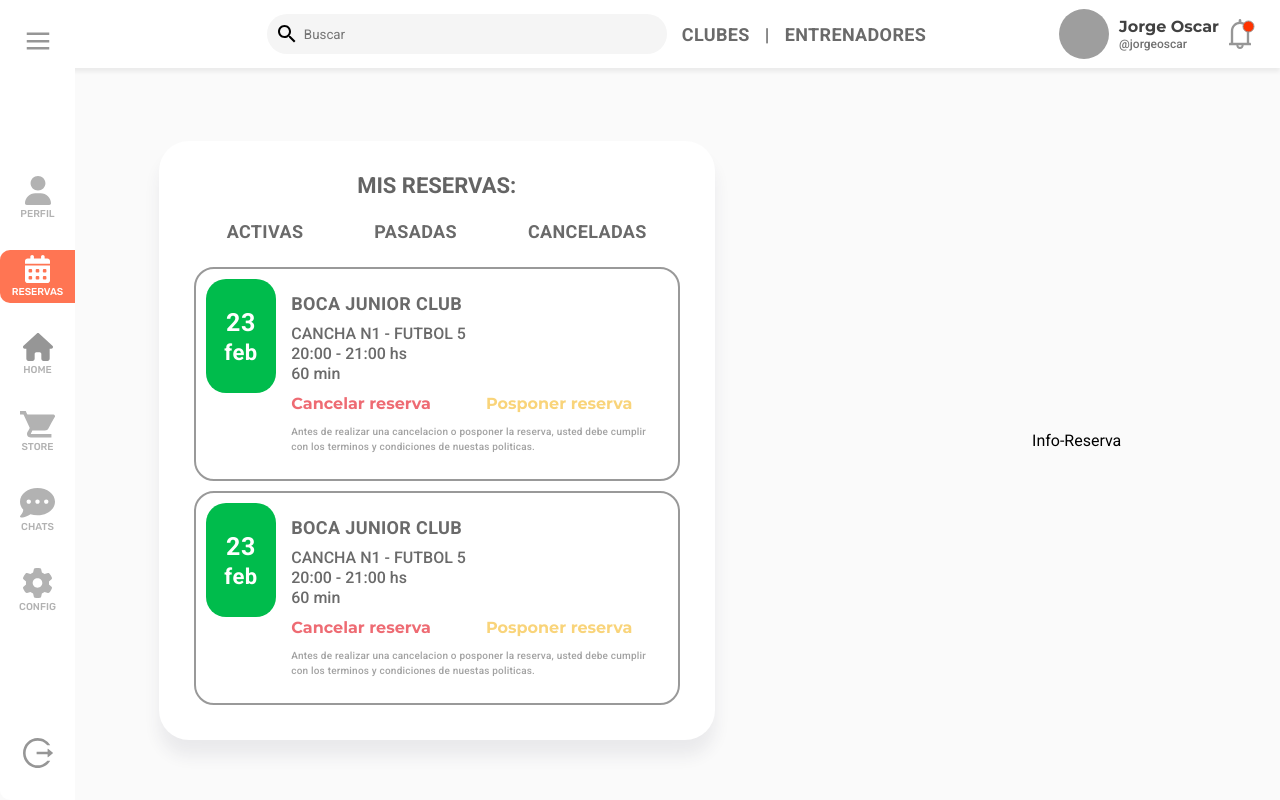
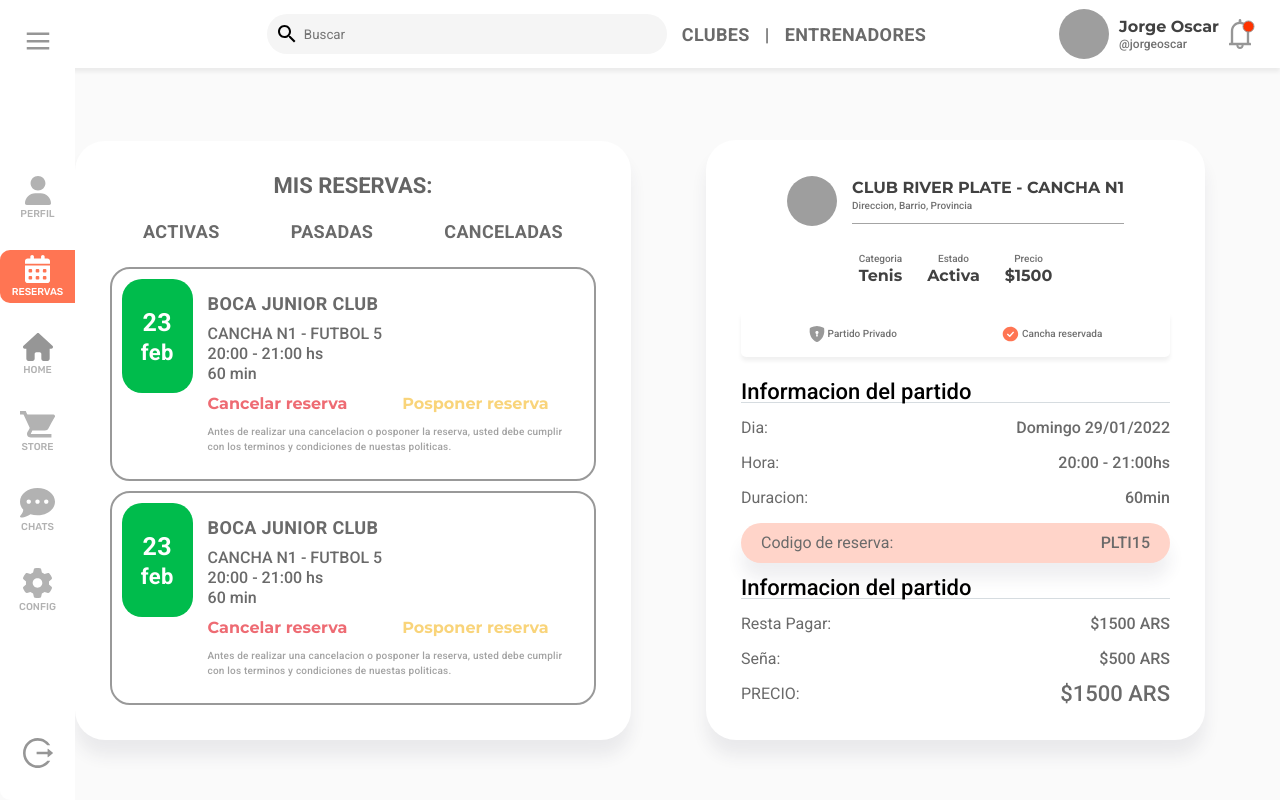
Before and after one commit to ezeqduarte-StarAppX/dep, a React (Create React App) app: page /reservas in a window 1280 px wide. Built offline with nearby package versions, Linux system fonts and the light colour scheme; grey boxes are pictures that could not be loaded; a web font is replaced by a local one.

Commit message:
avances page reservas

```diff
--- a/src/componentes/Reservas/Info-Reserva/InfoReserva.jsx
+++ b/src/componentes/Reservas/Info-Reserva/InfoReserva.jsx
@@ -1,8 +1,70 @@
-import React from 'react'
-import "./infoReserva.css"
+import React from "react";
+import "./infoReserva.css";
 
 export default function InfoReserva() {
   return (
-    <div>Info-Reserva</div>
-  )
+    <div className="info-reserva">
+      <div className="principal-info-reserva">
+        <img
+          src="https://images3.alphacoders.com/990/990040.jpg"
+          alt="club-reserva"
+        />
+        <div>
+          <p>CLUB RIVER PLATE - CANCHA N1</p>
+          <p>Direccion, Barrio, Provincia</p>
+        </div>
+      </div>
+      <div className="more-info-reserva">
+        <div>
+          <p>Categoria</p>
+          <p>Tenis</p>
+        </div>
+        <div>
+          <p>Estado</p>
+          <p>Activa</p>
+        </div>
+        <div>
+          <p>Precio</p>
+          <p>$1500</p>
+        </div>
+      </div>
+      <div className="details-info-reserva">
+        <div>
+          <img src="./svg/private.svg" alt="partido-privado" />
+          <p>Partido Privado</p>
+        </div>
+        <div>
+          <img src="./svg/reserved.svg" alt="cancha-reservada" />
+          <p>Cancha reservada</p>
+        </div>
+      </div>
+
+      <div className="extend-info-reserva">
+        <h4>Informacion del partido</h4>
+        <div>
+          <p>Dia: </p> <span>Domingo 29/01/2022</span>
+        </div>
+        <div>
+          <p>Hora:</p> <span>20:00 - 21:00hs</span>
+        </div>
+        <div>
+          <p>Duracion: </p> <span>60min</span>
+        </div>
+        <div className="code">
+          <p>Codigo de reserva:</p> <span> PLTI15</span>
+        </div>
+
+        <h4>Informacion del partido</h4>
+        <div>
+          <p>Resta Pagar: </p> <span>$1500 ARS</span>
+        </div>
+        <div>
+          <p>Seña:</p> <span>$500 ARS</span>
+        </div>
+        <div>
+          <p>PRECIO: </p> <span id="final-price">$1500 ARS</span>
+        </div>
+      </div>
+    </div>
+  );
 }
--- a/src/componentes/Reservas/Info-Reserva/infoReserva.css
+++ b/src/componentes/Reservas/Info-Reserva/infoReserva.css
@@ -0,0 +1,170 @@
+.info-reserva {
+  background: #ffffff;
+  box-shadow: 0px 16px 16px rgba(50, 50, 71, 0.08);
+  border-radius: 30px;
+  display: flex;
+  flex-direction: column;
+  justify-content: center;
+  align-items: center;
+  gap: 25px;
+  padding: 35px;
+  width: 499px;
+  height: 600px;
+}
+
+.principal-info-reserva {
+  display: flex;
+  justify-content: center;
+  align-items: center;
+  gap: 15px;
+}
+
+.principal-info-reserva img {
+  width: 50px;
+  height: 50px;
+  border-radius: 100px;
+  object-fit: fill;
+}
+
+.principal-info-reserva div > p:first-child {
+  font-family: "Montserrat";
+  font-weight: 700;
+  font-size: 16px;
+  line-height: 20px;
+  color: rgba(18, 18, 18, 0.8);
+}
+
+.principal-info-reserva div > p:last-child {
+  font-weight: 500;
+  font-size: 10px;
+  line-height: 15px;
+  color: rgba(18, 18, 18, 0.6);
+  border-bottom: 1px solid rgba(0, 0, 0, 0.357);
+  padding-bottom: 10px;
+}
+
+.more-info-reserva {
+  display: flex;
+  justify-content: center;
+  align-items: center;
+  gap: 25px;
+}
+
+.more-info-reserva > div {
+  display: flex;
+  flex-direction: column;
+  justify-content: center;
+  align-items: center;
+}
+
+.more-info-reserva > div > p:first-child {
+  font-family: "Roboto";
+  font-style: normal;
+  font-weight: 500;
+  font-size: 10px;
+  line-height: 15px;
+  color: rgba(18, 18, 18, 0.6);
+}
+
+.more-info-reserva > div > p:last-child {
+  font-family: "Montserrat";
+  font-style: normal;
+  font-weight: 700;
+  font-size: 16px;
+  line-height: 20px;
+  color: rgba(18, 18, 18, 0.8);
+}
+
+.details-info-reserva {
+  display: flex;
+  justify-content: space-around;
+  width: 100%;
+  background: #ffffff;
+  box-shadow: 0px 4px 4px rgba(0, 0, 0, 0.06);
+  border-radius: 5px;
+  padding: 15px;
+}
+
+.details-info-reserva > div {
+  display: flex;
+  gap: 3px;
+}
+
+.details-info-reserva p {
+  font-weight: 500;
+  font-size: 10px;
+  line-height: 15px;
+  color: rgba(18, 18, 18, 0.6);
+}
+
+.extend-info-reserva {
+  display: flex;
+  flex-direction: column;
+  width: 100%;
+  gap: 15px;
+}
+
+.extend-info-reserva h4 {
+  font-family: "Roboto";
+  font-style: normal;
+  font-weight: 500;
+  font-size: 22px;
+  line-height: 20px;
+  color: #000000;
+  border-bottom: 1px solid #d6dce0;
+}
+
+.code {
+  background: #ffd4c9;
+  box-shadow: 0px 16px 16px rgba(50, 50, 71, 0.08);
+  border-radius: 30px;
+  padding: 10px 20px;
+}
+
+.code p {
+  font-style: normal;
+  font-weight: 400;
+  font-size: 16px;
+  line-height: 20px;
+  display: flex;
+  align-items: center;
+  color: #6a6a6a;
+}
+
+.code span {
+  font-weight: 700;
+  font-size: 18px;
+  line-height: 18px;
+  display: flex;
+  align-items: flex-end;
+  color: #6a6a6a;
+}
+
+.extend-info-reserva > div {
+  width: 100%;
+  display: flex;
+  justify-content: space-between;
+}
+
+.extend-info-reserva > div > p {
+  font-weight: 400;
+  font-size: 16px;
+  line-height: 20px;
+  display: flex;
+  align-items: center;
+  color: #6a6a6a;
+}
+
+#final-price {
+  font-weight: 500;
+  font-size: 22px;
+  line-height: 20px;
+  color: #6a6a6a;
+}
+
+.extend-info-reserva > div > span {
+  font-weight: 500;
+  font-size: 16px;
+  line-height: 20px;
+  color: #6a6a6a;
+}
--- a/src/pages/Reservas/reservas.css
+++ b/src/pages/Reservas/reservas.css
@@ -1,7 +1,7 @@
 .reservas-main {
   padding-top: 80px;
   display: flex;
-  justify-content: space-around;
+  justify-content: space-evenly;
   align-items: center;
   width: 100%;
   background: #fafafa;
```
Also changed, not shown: public/svg/private.svg (added), public/svg/reserved.svg (added).
